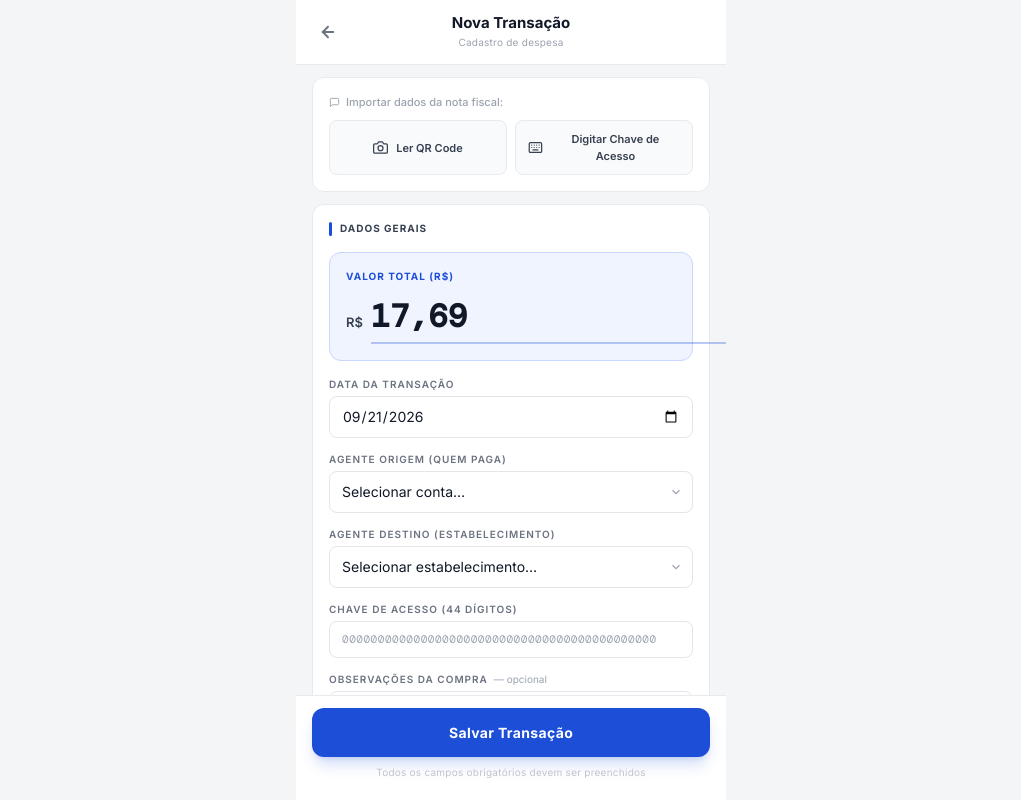
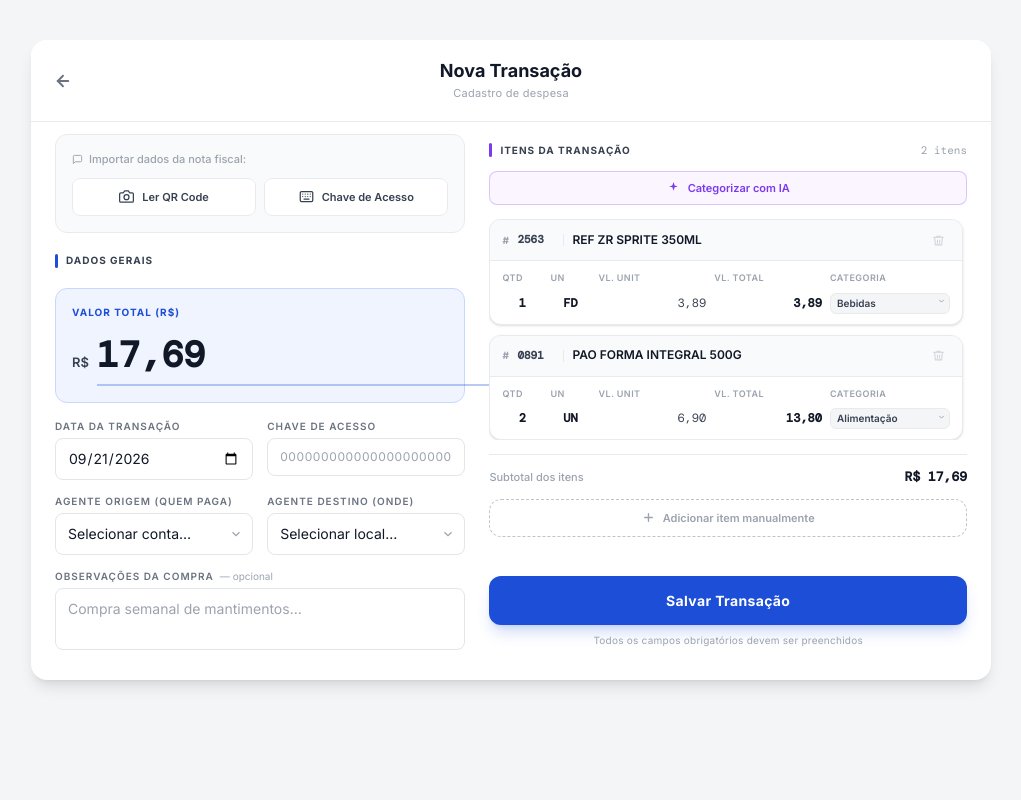
Before and after one commit to AlexandreNP9/finscan, a Next.js app in the folder frontend/: page / in a window 1280 px wide. Shown: the top 800 px of the page, without its empty margins (129-1150 px from the left). Built offline with nearby package versions, Linux system fonts and the light colour scheme.

Commit message:
agora responsivo - Closes #45

```diff
--- a/frontend/app/page.tsx
+++ b/frontend/app/page.tsx
@@ -77,48 +77,52 @@ export default function App() {
   const subtotal = items.reduce((a, i) => a + (parseFloat(i.vlTotal.replace(',', '.')) || 0), 0)
 
   return (
-    <div className="min-h-screen bg-[#f4f5f7] flex justify-center">
-      <div className="w-full max-w-[430px] flex flex-col relative">
+    <div className="min-h-screen bg-[#f4f5f7] flex justify-center md:items-start md:py-10">
+      {/* ── CONTAINER PRINCIPAL ── */}
+      <div className="w-full max-w-[430px] md:max-w-[960px] md:bg-white md:rounded-2xl md:shadow-lg md:overflow-hidden flex flex-col relative">
 
         {/* ── HEADER ── */}
         <header className="sticky top-0 z-20 bg-white border-b border-[#e8eaed]">
-          <div className="relative flex items-center justify-center px-4 py-3.5">
+          <div className="relative flex items-center justify-center px-4 py-3.5 md:py-5">
             <button className="absolute left-4 w-8 h-8 flex items-center justify-center rounded-lg text-[#6b7280] hover:bg-[#f4f5f7] transition-colors">
               <BackIcon />
             </button>
             <div className="text-center">
-              <h1 className="text-[15px] text-[#111827] leading-tight" style={{ fontWeight: 700 }}>
+              <h1 className="text-[15px] md:text-[18px] text-[#111827] leading-tight" style={{ fontWeight: 700 }}>
                 Nova Transação
               </h1>
-              <p className="text-[10px] text-[#9ca3af] tracking-wide mt-0.5">Cadastro de despesa</p>
+              <p className="text-[10px] md:text-[11px] text-[#9ca3af] tracking-wide mt-0.5">Cadastro de despesa</p>
             </div>
           </div>
         </header>
 
-        {/* ── SCROLL AREA ── */}
-        <div className="flex-1 overflow-y-auto pb-28 space-y-3 pt-3 px-4">
+        {/* ── ÁREA DE CONTEÚDO (DUAS COLUNAS NO DESKTOP) ── */}
+        <div className="flex-1 overflow-y-auto pb-28 md:pb-6 pt-3 px-4 md:px-6 space-y-3 md:space-y-0 md:flex md:gap-6">
 
-          {/* ── AUTOMAÇÃO ── */}
-          <div className="bg-white rounded-xl border border-[#e8eaed] p-4">
+          {/* ── COLUNA ESQUERDA (Automação e Dados Gerais) ── */}
+          <div className="w-full md:w-[45%] flex flex-col gap-3">
+
+            {/* AUTOMAÇÃO */}
+            <div className="bg-white rounded-xl border border-[#e8eaed] p-4 md:bg-[#f9fafb]">
               <p className="text-[11px] text-[#9ca3af] font-medium mb-2.5 flex items-center gap-1.5">
                 <svg width="11" height="11" viewBox="0 0 24 24" fill="none" stroke="currentColor" strokeWidth="2" strokeLinecap="round"><path d="M21 15a2 2 0 0 1-2 2H7l-4 4V5a2 2 0 0 1 2-2h14a2 2 0 0 1 2 2z"/></svg>
                 Importar dados da nota fiscal:
               </p>
               <div className="grid grid-cols-2 gap-2">
-              <button className="flex items-center justify-center gap-2 px-3 py-2.5 border border-[#e8eaed] rounded-lg text-[11px] font-semibold text-[#374151] bg-[#f9fafb] hover:border-[#1d4ed8] hover:text-[#1d4ed8] hover:bg-[#eff2ff] transition-all active:scale-95">
+                <button className="flex items-center justify-center gap-2 px-3 py-2.5 border border-[#e8eaed] rounded-lg text-[11px] font-semibold text-[#374151] bg-[#f9fafb] md:bg-white hover:border-[#1d4ed8] hover:text-[#1d4ed8] hover:bg-[#eff2ff] transition-all active:scale-95">
                   <CameraIcon />
                   Ler QR Code
                 </button>
-              <button className="flex items-center justify-center gap-2 px-3 py-2.5 border border-[#e8eaed] rounded-lg text-[11px] font-semibold text-[#374151] bg-[#f9fafb] hover:border-[#1d4ed8] hover:text-[#1d4ed8] hover:bg-[#eff2ff] transition-all active:scale-95">
+                <button className="flex items-center justify-center gap-2 px-3 py-2.5 border border-[#e8eaed] rounded-lg text-[11px] font-semibold text-[#374151] bg-[#f9fafb] md:bg-white hover:border-[#1d4ed8] hover:text-[#1d4ed8] hover:bg-[#eff2ff] transition-all active:scale-95">
                   <KeyboardIcon />
-                Digitar Chave de Acesso
+                  Chave de Acesso
                 </button>
               </div>
             </div>
 
-          {/* ── DADOS GERAIS ── */}
-          <div className="bg-white rounded-xl border border-[#e8eaed] p-4">
-            <div className="flex items-center gap-2 mb-4">
+            {/* DADOS GERAIS */}
+            <div className="bg-white rounded-xl border border-[#e8eaed] p-4 md:border-none md:p-0">
+              <div className="flex items-center gap-2 mb-4 md:mb-5 md:mt-2">
                 <div className="w-[3px] h-[14px] bg-[#1d4ed8] rounded-full" />
                 <h2 className="text-[10px] font-bold text-[#374151] tracking-widest uppercase">Dados Gerais</h2>
               </div>
@@ -134,21 +138,32 @@ export default function App() {
                     type="text"
                     placeholder="0,00"
                     defaultValue="17,69"
-                  className="flex-1 bg-transparent text-[32px] text-[#111827] outline-none border-b-2 border-[#1d4ed8]/30 focus:border-[#1d4ed8] pb-0.5 transition-colors placeholder-[#9ca3af]"
+                    className="flex-1 bg-transparent text-[32px] md:text-[36px] text-[#111827] outline-none border-b-2 border-[#1d4ed8]/30 focus:border-[#1d4ed8] pb-0.5 transition-colors placeholder-[#9ca3af]"
                     style={{ fontFamily: 'var(--font-mono)', fontWeight: 700 }}
                   />
                 </div>
               </div>
 
-            <div className="space-y-3.5">
+              <div className="flex flex-col md:grid md:grid-cols-2 gap-3.5">
                 {/* Data */}
-              <div>
+                <div className="col-span-1">
                   <label className={lbl}>Data da Transação</label>
                   <input type="date" className={inp} defaultValue="2026-09-21" />
                 </div>
 
+                {/* Chave de Acesso */}
+                <div className="col-span-1">
+                  <label className={lbl}>Chave de Acesso</label>
+                  <input
+                    type="text"
+                    maxLength={44}
+                    placeholder="00000000000000000000000000000000"
+                    className={inp + ' font-mono text-xs tracking-wider'}
+                  />
+                </div>
+
                 {/* Agente Origem */}
-              <div>
+                <div className="col-span-1">
                   <label className={lbl}>Agente Origem (Quem paga)</label>
                   <div className="relative">
                     <select className={inp + ' appearance-none pr-8'} defaultValue="">
@@ -163,11 +178,11 @@ export default function App() {
                 </div>
 
                 {/* Agente Destino */}
-              <div>
-                <label className={lbl}>Agente Destino (Estabelecimento)</label>
+                <div className="col-span-1">
+                  <label className={lbl}>Agente Destino (Onde)</label>
                   <div className="relative">
                     <select className={inp + ' appearance-none pr-8'} defaultValue="">
-                    <option value="" disabled>Selecionar estabelecimento…</option>
+                      <option value="" disabled>Selecionar local…</option>
                       <option>Supermercado Pão de Açúcar</option>
                       <option>Mercado Extra</option>
                       <option>Posto Ipiranga</option>
@@ -177,20 +192,8 @@ export default function App() {
                   </div>
                 </div>
 
-              {/* Chave de Acesso */}
-              <div>
-                <label className={lbl}>Chave de Acesso (44 dígitos)</label>
-                <input
-                  type="text"
-                  maxLength={44}
-                  placeholder="00000000000000000000000000000000000000000000"
-                  className={inp + ' font-mono text-xs tracking-wider'}
-                  style={{ fontFamily: 'var(--font-mono)', fontSize: '11px' }}
-                />
-              </div>
-
                 {/* Observações */}
-              <div>
+                <div className="col-span-full">
                   <label className={lbl}>
                     Observações da compra
                     <span className="ml-1.5 text-[#9ca3af] font-normal normal-case tracking-normal">— opcional</span>
@@ -203,10 +206,12 @@ export default function App() {
                 </div>
               </div>
             </div>
+          </div>
 
-          {/* ── ITENS ── */}
-          <div className="bg-white rounded-xl border border-[#e8eaed] p-4">
-            <div className="flex items-center justify-between mb-3">
+          {/* ── COLUNA DIREITA (Itens) ── */}
+          <div className="w-full md:w-[55%] flex flex-col gap-3">
+            <div className="bg-white rounded-xl border border-[#e8eaed] p-4 flex-1 flex flex-col md:border-none md:p-0 md:bg-transparent">
+              <div className="flex items-center justify-between mb-3 md:mt-2">
                 <div className="flex items-center gap-2">
                   <div className="w-[3px] h-[14px] bg-[#7c3aed] rounded-full" />
                   <h2 className="text-[10px] font-bold text-[#374151] tracking-widest uppercase">Itens da Transação</h2>
@@ -223,10 +228,10 @@ export default function App() {
               </button>
 
               {/* Cards de produtos */}
-            <div className="space-y-2.5">
+              <div className="space-y-2.5 overflow-y-auto pr-1">
                 {items.map((item) => (
-                <div key={item.id} className="border border-[#e8eaed] rounded-xl overflow-hidden">
-                  {/* Linha topo: código + descrição + trash */}
+                  <div key={item.id} className="border border-[#e8eaed] rounded-xl overflow-hidden md:bg-white md:shadow-sm">
+                    {/* Linha topo */}
                     <div className="flex items-center gap-2 bg-[#f9fafb] px-3 py-2 border-b border-[#e8eaed]">
                       <span className="text-[10px] font-bold text-[#9ca3af] tracking-wider shrink-0">#</span>
                       <input
@@ -253,8 +258,8 @@ export default function App() {
                       </button>
                     </div>
 
-                  {/* Linha dados: qtd | un | vl.unit | vl.total | categoria */}
-                  <div className="px-3 py-2.5 grid gap-x-2" style={{ gridTemplateColumns: '36px 36px 1fr 1fr 100px' }}>
+                    {/* Linha dados convertida para Tailwind arbitrary grid */}
+                    <div className="px-3 py-2.5 grid gap-x-2 grid-cols-[36px_36px_1fr_1fr_100px] md:grid-cols-[40px_40px_1fr_1fr_120px]">
                       {/* Qtd */}
                       <div>
                         <p className="text-[9px] font-semibold text-[#9ca3af] tracking-wider uppercase mb-1">Qtd</p>
@@ -322,7 +327,7 @@ export default function App() {
 
               {/* Subtotal */}
               {items.length > 0 && (
-              <div className="flex justify-between items-center mt-3.5 pt-3 border-t border-[#f0f0f0]">
+                <div className="flex justify-between items-center mt-3.5 pt-3 border-t border-[#f0f0f0] md:border-[#e8eaed]">
                   <span className="text-[11px] text-[#9ca3af] font-medium">Subtotal dos itens</span>
                   <span className="text-[13px] font-bold text-[#111827]" style={{ fontFamily: 'var(--font-mono)' }}>
                     R$ {subtotal.toFixed(2).replace('.', ',')}
@@ -333,16 +338,28 @@ export default function App() {
               {/* Adicionar item */}
               <button
                 onClick={addItem}
-              className="mt-3 w-full flex items-center justify-center gap-2 py-2.5 rounded-xl border border-dashed border-[#d1d5db] text-[11px] font-semibold text-[#9ca3af] hover:border-[#1d4ed8] hover:text-[#1d4ed8] hover:bg-[#eff2ff] transition-all active:scale-[0.98]"
+                className="mt-3 w-full flex items-center justify-center gap-2 py-2.5 rounded-xl border border-dashed border-[#d1d5db] md:border-[#c0c4cb] text-[11px] font-semibold text-[#9ca3af] hover:border-[#1d4ed8] hover:text-[#1d4ed8] hover:bg-[#eff2ff] transition-all active:scale-[0.98]"
               >
                 <PlusIcon />
                 Adicionar item manualmente
               </button>
+
+              {/* Botão Salvar (Visível apenas no Desktop, no fim da coluna de Itens) */}
+              <div className="hidden md:block mt-auto pt-6 pb-2">
+                <button className="w-full py-3.5 rounded-xl bg-[#1d4ed8] hover:bg-[#1e40af] active:bg-[#1e3a8a] text-white text-[14px] font-bold tracking-wide transition-all active:scale-[0.98] shadow-lg shadow-[#1d4ed8]/20">
+                  Salvar Transação
+                </button>
+                <p className="text-center text-[10px] text-[#9ca3af] mt-2 tracking-wide">
+                  Todos os campos obrigatórios devem ser preenchidos
+                </p>
+              </div>
+
+            </div>
           </div>
         </div>
 
-        {/* ── FOOTER FIXO ── */}
-        <div className="fixed bottom-0 left-1/2 -translate-x-1/2 w-full max-w-[430px] bg-white/95 backdrop-blur-sm border-t border-[#e8eaed] px-4 pt-3 pb-5 z-20">
+        {/* ── FOOTER FIXO (Visível APENAS no Mobile) ── */}
+        <div className="md:hidden fixed bottom-0 left-1/2 -translate-x-1/2 w-full max-w-[430px] bg-white/95 backdrop-blur-sm border-t border-[#e8eaed] px-4 pt-3 pb-5 z-20">
           <button className="w-full py-3.5 rounded-xl bg-[#1d4ed8] hover:bg-[#1e40af] active:bg-[#1e3a8a] text-white text-[14px] font-bold tracking-wide transition-all active:scale-[0.98] shadow-lg shadow-[#1d4ed8]/20">
             Salvar Transação
           </button>
```
Also changed, not shown: 1 other file (tests, documents, lock files or other folders). Lines whose indentation alone changed are shown as unchanged.
